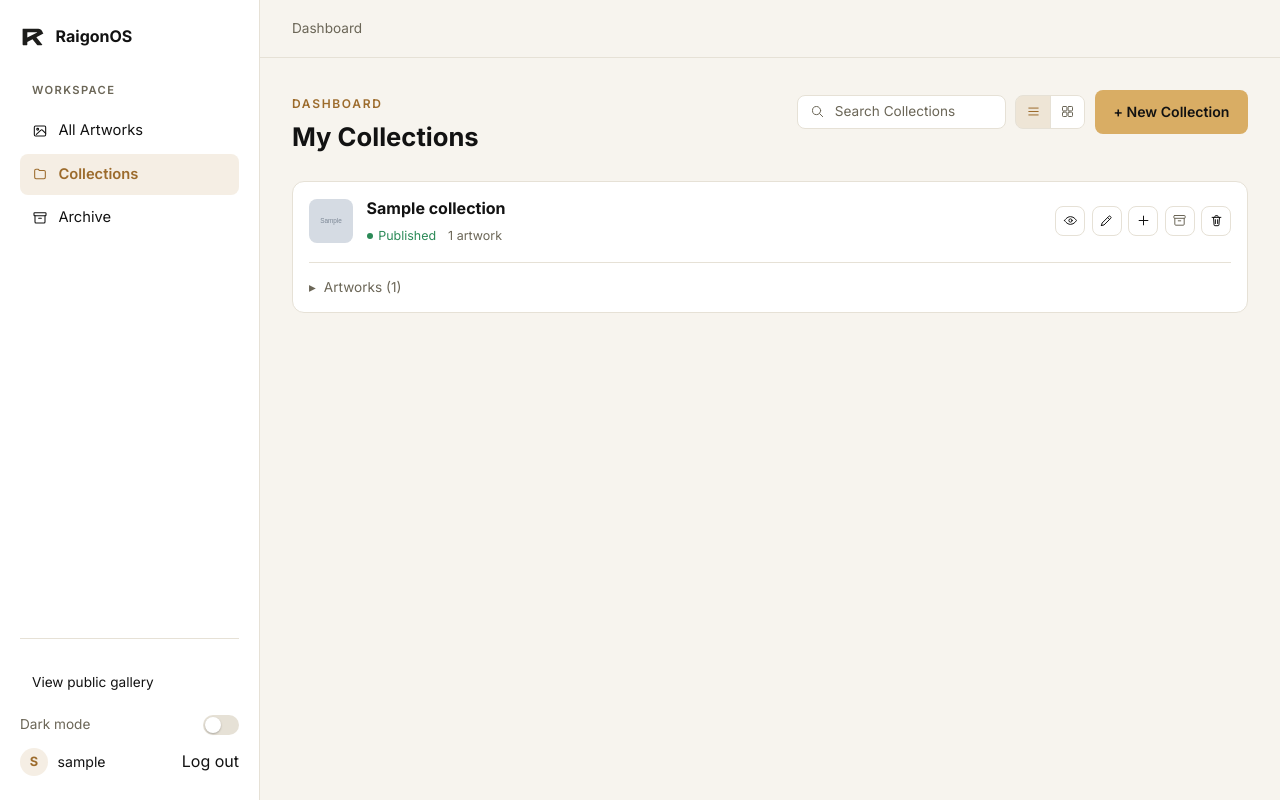
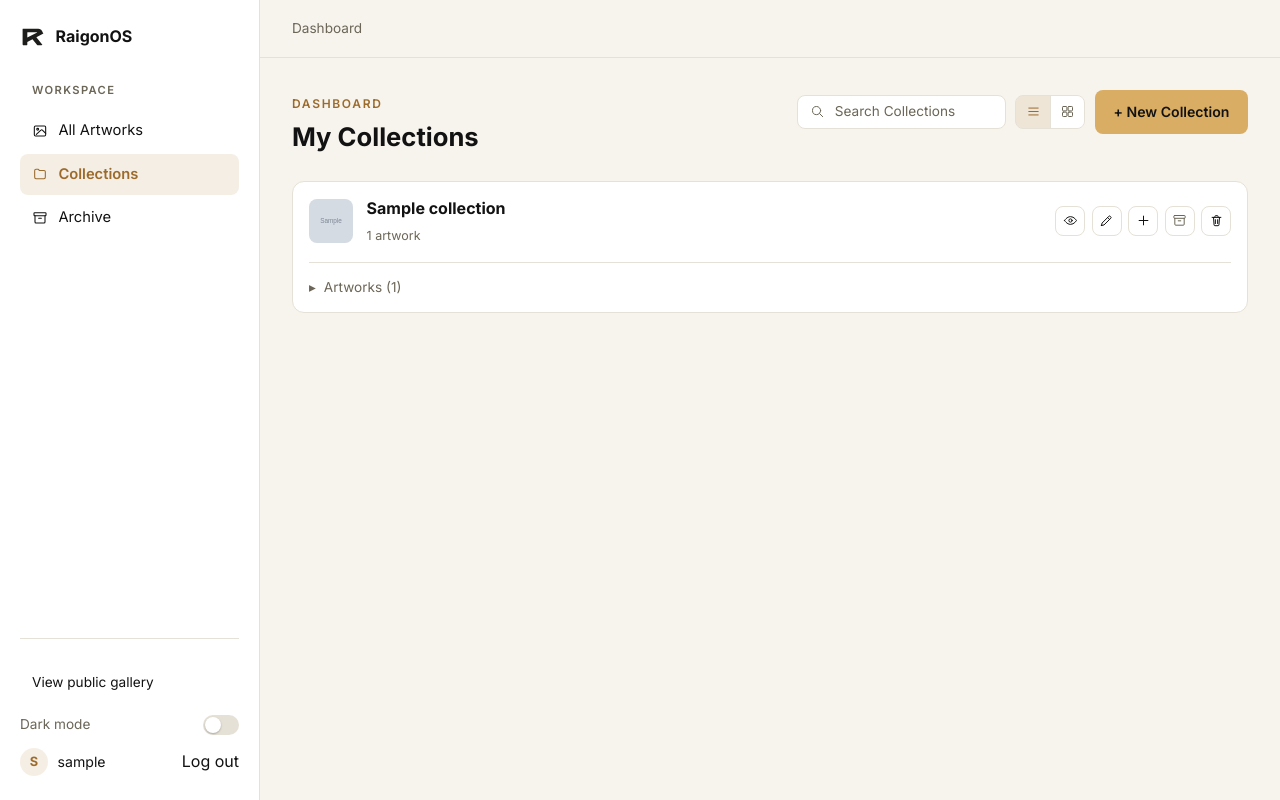
Before and after one commit to raigonlab/raigonos, a Django app: page /dashboard/ in a window 1280 px wide. Run offline with Django 5.2, Linux system fonts and the light colour scheme; a user stored in the database is signed in; tables that the repository leaves empty hold one stand-in row (values such as "Sample post"); grey boxes marked "Sample" are stand-in pictures; some web fonts are replaced.

Commit message:
Dashboard cards: drop the redundant Published badge, show Draft only

```diff
--- a/gallery/templates/gallery/dashboard.html
+++ b/gallery/templates/gallery/dashboard.html
@@ -33,12 +33,7 @@
                 <div class="dash-collection-info">
                   <strong class="dash-collection-name">{{ collection.title }}</strong>
                   <div class="dash-collection-meta">
-                    {% if collection.status == 'published' %}
-                      <span class="dash-status dash-status-published">Published</span>
-                    {% else %}
-                      <span class="dash-status dash-status-draft">Draft</span>
-                    {% endif %}
-                    <span>{{ count }} artwork{{ count|pluralize }}</span>
+                    <span>{% if collection.status != 'published' %}Draft &middot; {% endif %}{{ count }} artwork{{ count|pluralize }}</span>
                   </div>
                 </div>
               </a>
```
